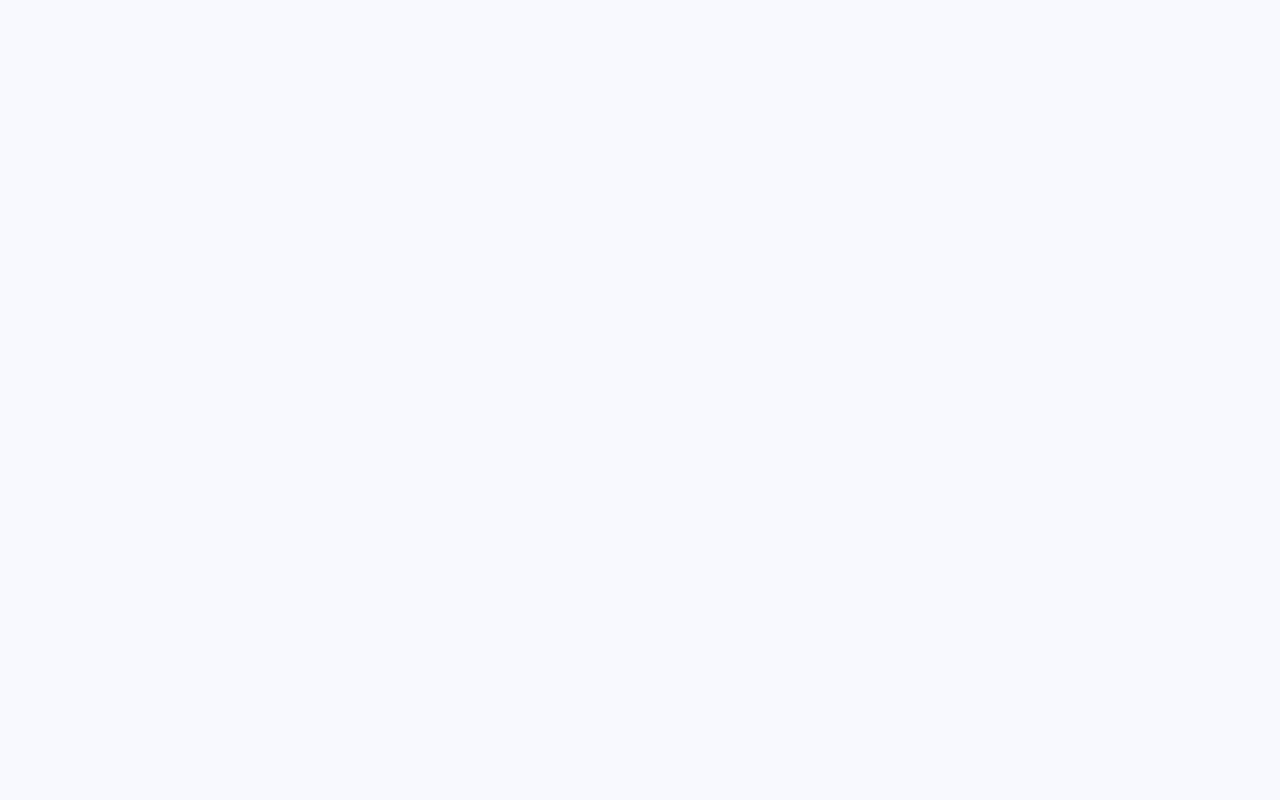
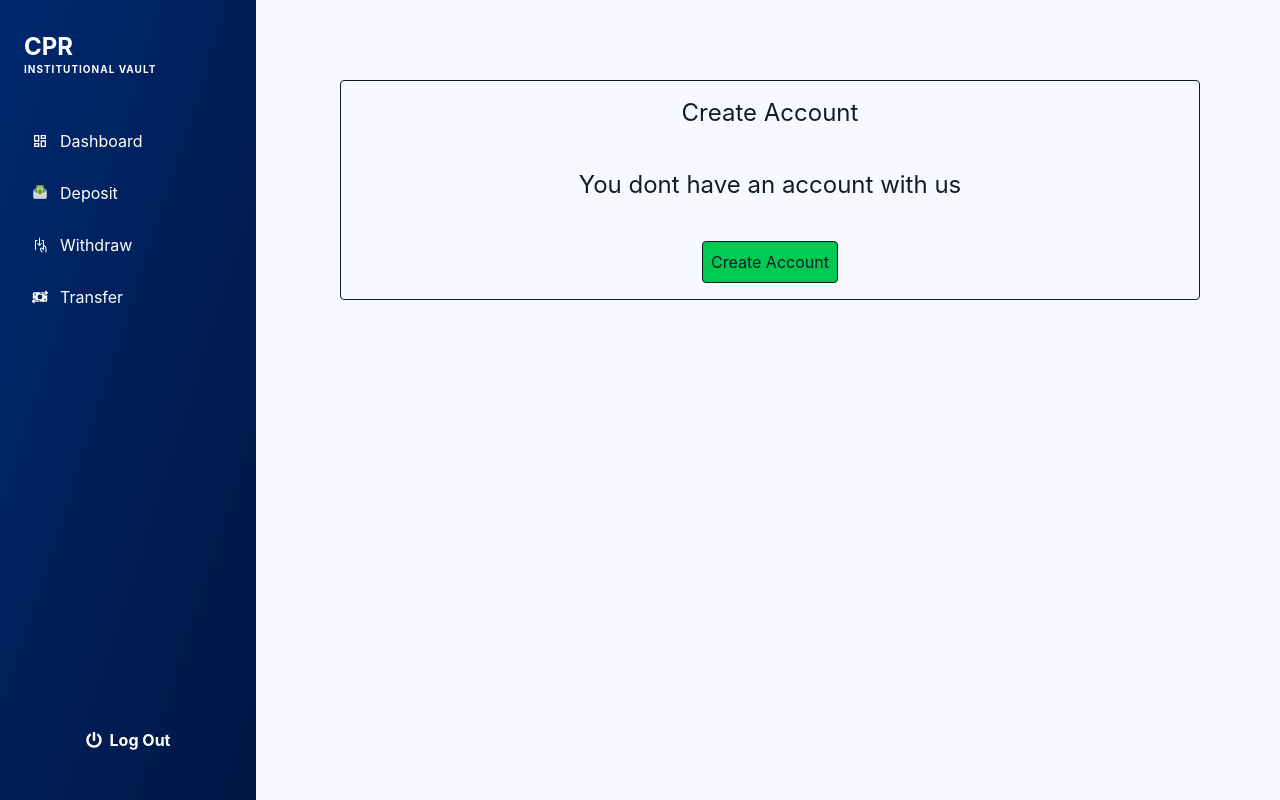
Before and after one commit to nino-dev92/banking-system-frontend, a React (Vite) app: page /create-account in a window 1280 px wide. Before the commit this address had no page. Built offline with nearby package versions, Linux system fonts and the light colour scheme; sample sign-in values are in the browser's storage.

Commit message:
added backend baseurl to axiosApi

```diff
--- a/index.html
+++ b/index.html
@@ -2,9 +2,9 @@
 <html lang="en">
   <head>
     <meta charset="UTF-8" />
-    <link rel="icon" type="image/svg+xml" href="/favicon.svg" />
+    <link rel="icon" type="image/png" href="./public/logo/logo.png" />
     <meta name="viewport" content="width=device-width, initial-scale=1.0" />
-    <title>frontend</title>
+    <title>CPR Bank</title>
   </head>
   <body>
     <div id="root"></div>
--- a/src/App.tsx
+++ b/src/App.tsx
@@ -6,6 +6,7 @@ import Dashboard from "./pages/Dashboard";
 import Deposit from "./pages/actions/Deposit";
 import Withdraw from "./pages/actions/Withdraw";
 import Transfer from "./pages/actions/Transfer";
+import Mode from "./components/Mode";
 
 function App() {
   return (
@@ -16,10 +17,11 @@ function App() {
           <Route path="signup" element={<Signup />} />
         </Route>
         <Route element={<RequireAuth />}>
-          <Route path="/dash" element={<Dashboard />} />
+          <Route path="/dashboard" element={<Dashboard />} />
           <Route path="/deposit" element={<Deposit />} />
           <Route path="/withdraw" element={<Withdraw />} />
           <Route path="/transfer" element={<Transfer />} />
+          <Route path="/create-account" element={<Mode />} />
         </Route>
       </Routes>
     </>
--- a/src/api/apiAxios.tsx
+++ b/src/api/apiAxios.tsx
@@ -1,7 +1,7 @@
 import axios, { type AxiosInstance } from "axios";
 
 const apiAxios: AxiosInstance = axios.create({
-  baseURL: "http://localhost:3000/api",
+  baseURL: "https://banking-system-backend-qzht.onrender.com/api",
   headers: { "Content-Type": "application/json" },
   withCredentials: true,
 });
--- /dev/null
+++ b/src/components/Mode.tsx
@@ -0,0 +1,40 @@
+import type { SetStateAction } from "react";
+import SideNav from "./SideNav";
+import { useAuth } from "../context/AuthProvider";
+
+// type ModalProps = {
+//   createAccount: () => Promise<void>;
+//   setName: React.Dispatch<SetStateAction<string | null>>;
+// };
+
+const Mode = () => {
+  const { auth } = useAuth();
+
+  const runAction = async (
+    FN: Function,
+    action: React.Dispatch<SetStateAction<string | null>>,
+  ) => {
+    await FN();
+    action(auth.username);
+  };
+
+  return (
+    <>
+      <SideNav />
+
+      <div className="m-20 border flex-col justify-center p-4 rounded min-w-100 ml-85">
+        <h1 className="text-center text-2xl">Create Account</h1>
+        <p className="m-10 text-center text-2xl">
+          You dont have an account with us
+        </p>
+        <div className="flex justify-center">
+          <button className="border p-2 bg-green-500 rounded cursor-pointer hover:bg-green-400 hover:text-white">
+            Create Account
+          </button>
+        </div>
+      </div>
+    </>
+  );
+};
+
+export default Mode;
--- a/src/pages/Login.tsx
+++ b/src/pages/Login.tsx
@@ -36,8 +36,8 @@ const Login: React.FC = () => {
         username: response?.data?.username,
         islogged: true,
       });
-
-      if (response.status == 200) navigate("/dash");
+      if (!response?.data?.accNumber) navigate("/create-account");
+      if (response.status == 200) navigate("/dashboard");
     } catch (error: any) {
       setMessage(error.response.data?.error);
     }
```
Also changed, not shown: public/logo/logo.png (added), 1 other file (tests, documents, lock files or other folders).
